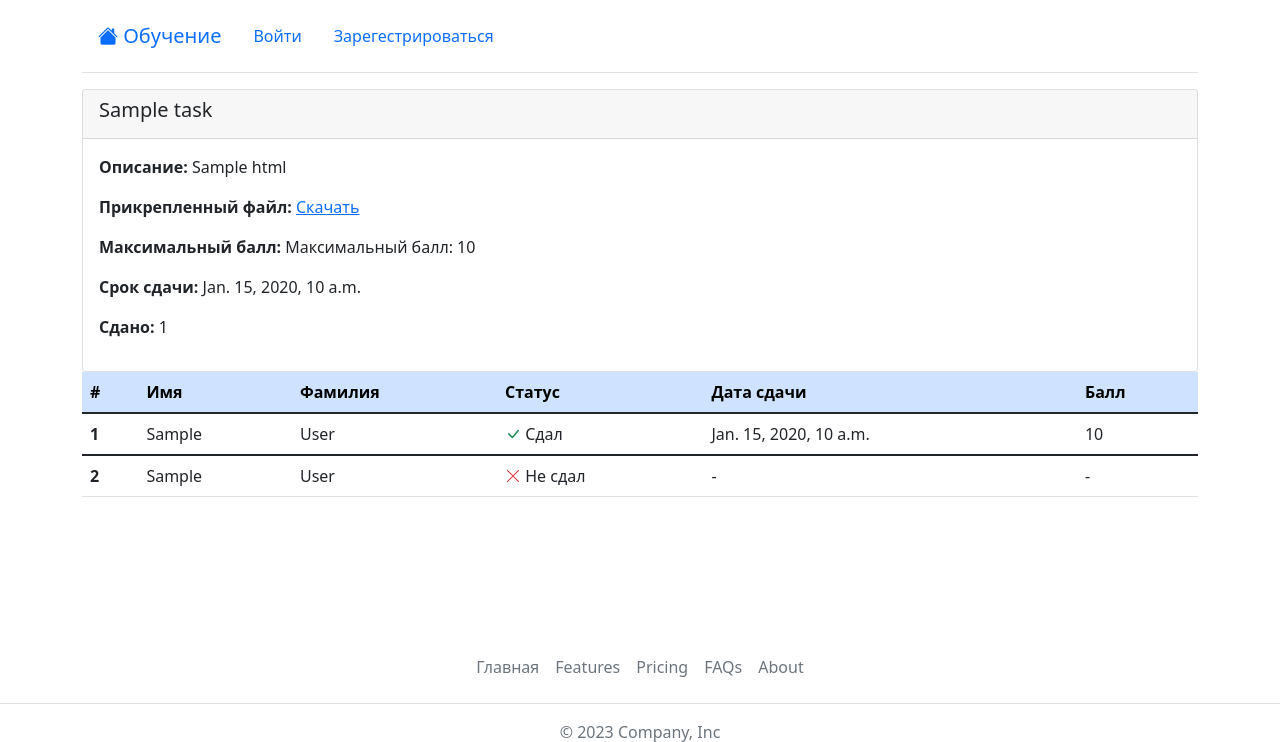
After one commit to Warkinstar/educa, a Django app: template courses/templates/courses/manage/task/task_detail.html in a window 1280 px wide. The commit adds this page. Shown: the top 742 px of the page. Run offline with Django 4.2, Linux system fonts and the light colour scheme; the template is opened without the code that fills it: most values are stand-ins (such as "Sample title", 1, 10 or a date in 2020).

Commit message:
Task detail with answers for teacher
TaskDetailView - Задание и список ответов;
Улучшения дизайна шаблонов

```diff
--- a/accounts/templates/accounts/course/detail.html
+++ b/accounts/templates/accounts/course/detail.html
@@ -63,7 +63,7 @@
               {# Если просмотр делает автор курса #}
               {% elif course.owner == request.user %}
                 <p>Количество ответов: {{ item.answers.count }}</p>
-                <button href="#" class="btn btn-info"><i class="bi bi-card-checklist"></i> Все ответы студентов</button>
+                <a href="{% url 'module_task_detail' module.pk item.pk %}" class="btn btn-info"><i class="bi bi-card-checklist"></i> Все ответы студентов</a>
 
               {# В другом случае дать ответ если deadline позволяет #}
               {% else %}
--- /dev/null
+++ b/courses/templates/courses/manage/task/task_detail.html
@@ -0,0 +1,87 @@
+{% extends "base.html" %}
+
+{% block title %}
+    {{ task }}
+{% endblock title %}
+
+{% block content %}
+{% with total_answer=task.answers.count %}
+
+<div class="card">
+  <div class="card-header">
+    <h5>{{ task.title }}</h5>
+  </div>
+  <div class="card-body">
+    <p><strong>Описание:</strong> {{ task.content.html|safe }}</p>
+    {% if task.file %}
+      <p><strong>Прикрепленный файл:</strong> <a href="{{ task.file.url }}" class="button"> Скачать</a></p>
+    {% endif %}
+    <p><strong>Максимальный балл:</strong> Максимальный балл: {{ task.max_score }}</p>
+    {% with deadline=task.deadline %}
+      {% if deadline == None %}
+        <p><strong>Срок сдачи:</strong>  Бессрочно
+      {% else %}
+        <p><strong>Срок сдачи:</strong>  {{ deadline }}
+      {% endif %}
+      {% endwith %}
+
+    <p><strong>Сдано:</strong> {{ total_answer }}</p>
+  </div>
+</div>
+
+    <table class="table table-hover">
+      <thead>
+        <tr class="table-primary">
+          <th scope="col">#</th>
+          <th scope="col">Имя</th>
+          <th scope="col">Фамилия</th>
+          <th scope="col">Статус</th>
+          <th scope="col">Дата сдачи</th>
+          <th scope="col">Балл</th>
+        </tr>
+      </thead>
+
+    {% for answer in task.answers.all %}
+
+      <tbody>
+        <tr>
+          <th scope="row">{{ forloop.counter }}</th>
+          <td>{{ answer.student.first_name }}</td>
+          <td>{{ answer.student.last_name }}</td>
+          <td><i class="bi bi-check-lg text-success"></i> Сдал</td>
+          <td>{{ answer.created }}</td>
+          <td>
+            {% if answer.score == None %}
+              <a href="#" class="btn btn-primary btn-sm">Оценить</a>
+            {% else %}
+              {{ answer.score }}
+            {% endif %}
+          </td>
+        </tr>
+      </tbody>
+
+    {% endfor %}
+
+    {% for student in students_without_answers %}
+
+      <tbody>
+        <tr>
+          <th scope="row">
+
+            {{ forloop.counter|add:total_answer }}
+
+          </th>
+          <td>{{ student.first_name }}</td>
+          <td>{{ student.last_name }}</td>
+          <td><i class="bi bi-x-lg text-danger"></i> Не сдал</td>
+          <td> - </td>
+          <td>
+            -
+          </td>
+        </tr>
+      </tbody>
+
+    {% endfor %}
+    </table>
+{% endwith %}
+{% endblock content %}
--- a/courses/urls.py
+++ b/courses/urls.py
@@ -31,6 +31,11 @@ urlpatterns = [
         views.ModuleContentListView.as_view(),
         name="module_content_list",
     ),
+    path(
+        "module/<int:module_pk>/task/<int:task_pk>/answers/",
+        views.TaskDetailView.as_view(),
+        name="module_task_detail",
+    ),
     path("module/order/", views.ModuleOrderView.as_view(), name="module_order"),
     path("content/order/", views.ContentOrderView.as_view(), name="content_order"),
     path(
```
Also changed, not shown: accounts/templates/accounts/course/answer_form.html (+12 -8 lines), courses/views.py (+32 -2 lines).
